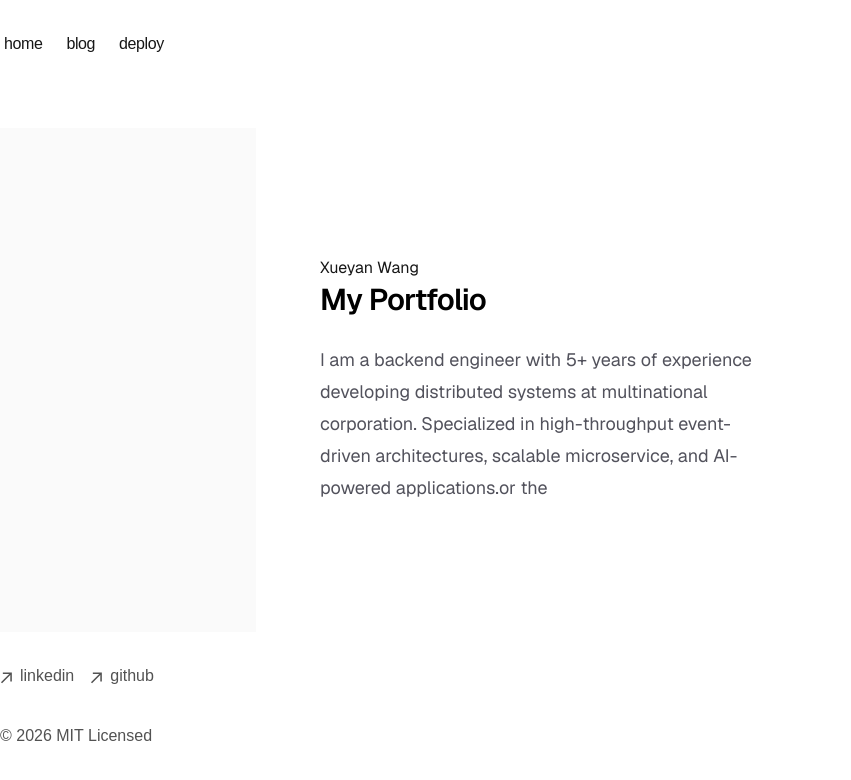
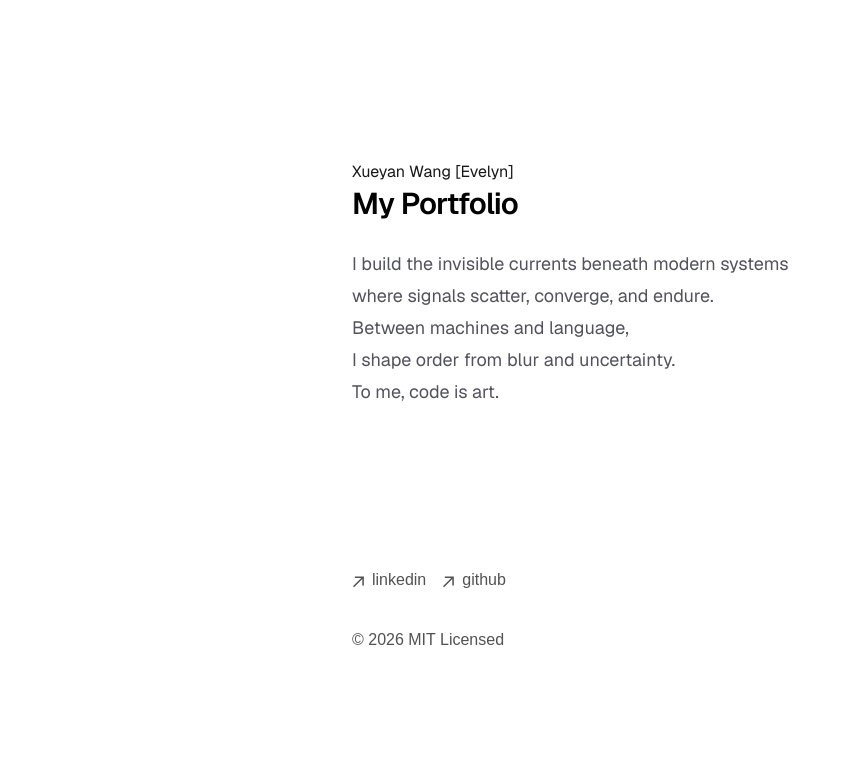
Before and after one commit to xxueewa/portfolio, a Next.js app: page / in a window 1280 px wide. Shown: the top 780 px of the page, without its empty margins (0-851 px from the left). Built offline with nearby package versions, Linux system fonts and the light colour scheme.

Commit message:
update layout

```diff
--- a/app/components/footer.tsx
+++ b/app/components/footer.tsx
@@ -17,8 +17,8 @@ function ArrowIcon() {
 
 export function Footer() {
   return (
-    <footer className="mb-16">
-      <ul className="font-sm mt-8 flex flex-col space-x-0 space-y-2 text-neutral-600 md:flex-row md:space-x-4 md:space-y-0 dark:text-neutral-300">
+    <footer className="mb-16 dark:bg-black">
+      <ul className="font-sm mt-8 flex flex-col text-neutral-600 md:flex-row md:space-x-4 md:space-y-0 dark:text-neutral-300">
         <li>
           <a
             className="flex items-center transition-all hover:text-neutral-800 dark:hover:text-neutral-100"
@@ -43,7 +43,7 @@ export function Footer() {
         </li>
       </ul>
       <p className="mt-8 text-neutral-600 dark:text-neutral-300">
-        © {new Date().getFullYear()} MIT Licensed
+        &copy; {new Date().getFullYear()} MIT Licensed
       </p>
     </footer>
   )
--- a/app/layout.tsx
+++ b/app/layout.tsx
@@ -27,11 +27,14 @@ export default function RootLayout({
   return (
     <html
       lang="en"
-      className={`${geistSans.variable} ${geistMono.variable} h-full antialiased`}
+      className={
+        `text-black dark:text-white dark:bg-black
+        ${geistSans.variable}
+        ${geistMono.variable}
+        h-full antialiased`}
     >
-      <body className="min-h-full flex flex-col">
-        <main className="flex-auto min-w-0 mt-6 flex flex-col px-2 md:px-0">
-          <Navbar />
+      <body className="antialiased max-w-xl mx-4 mt-8 lg:mx-auto">
+        <main className="flex-auto min-w-0 mt-6 flex flex-col px-2 md:px-0 dark:bg-black">
           {children}
           <Footer />
         </main>
--- a/app/page.tsx
+++ b/app/page.tsx
@@ -2,19 +2,21 @@ import Image from "next/image";
 
 export default function Home() {
   return (
-    <div className="flex flex-col flex-1 items-center justify-center bg-zinc-50 font-sans dark:bg-black">
-      <main className="flex flex-1 w-full max-w-3xl flex-col items-center justify-between py-32 px-16 bg-white dark:bg-black sm:items-start">
-        <h1>Xueyan Wang</h1>
-        <div className="flex flex-col items-center gap-6 text-center sm:items-start sm:text-left">
+    <div className="flex flex-col flex-1 font-sans dark:bg-black">
+      <main className="flex flex-1 w-full max-w-3xl flex-col items-start justify-between py-32">
+        <h1>Xueyan Wang [Evelyn]</h1>
+        <div className="flex flex-col items-start gap-6 text-left">
           <h1 className="max-w-xs text-3xl font-semibold leading-10 tracking-tight text-black dark:text-zinc-50">
             My Portfolio
           </h1>
           <p className="max-w-md text-lg leading-8 text-zinc-600 dark:text-zinc-400">
-            {`I am a backend engineer with 5+ years of experience developing distributed
-            systems at multinational corporation. Specialized in high-throughput
-            event-driven architectures, scalable microservice, and AI-powered applications.`}
-            or the{" "}
+            I build the invisible currents beneath modern systems <br />
+            where signals scatter, converge, and endure. <br />
+            Between machines and language, <br />
+            I shape order from blur and uncertainty. <br />
+            To me, code is art.
           </p>
+
         </div>
         <div className="flex flex-col gap-4 text-base font-medium sm:flex-row">
           <></>
```
